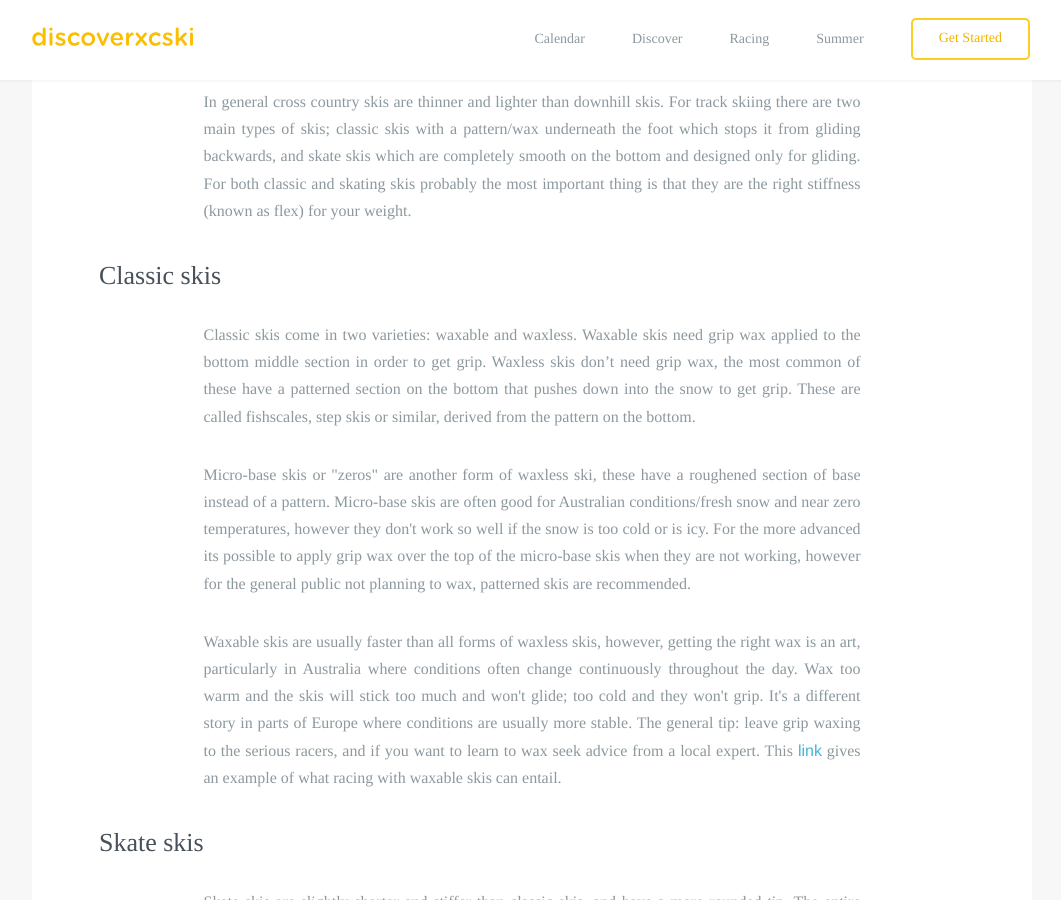
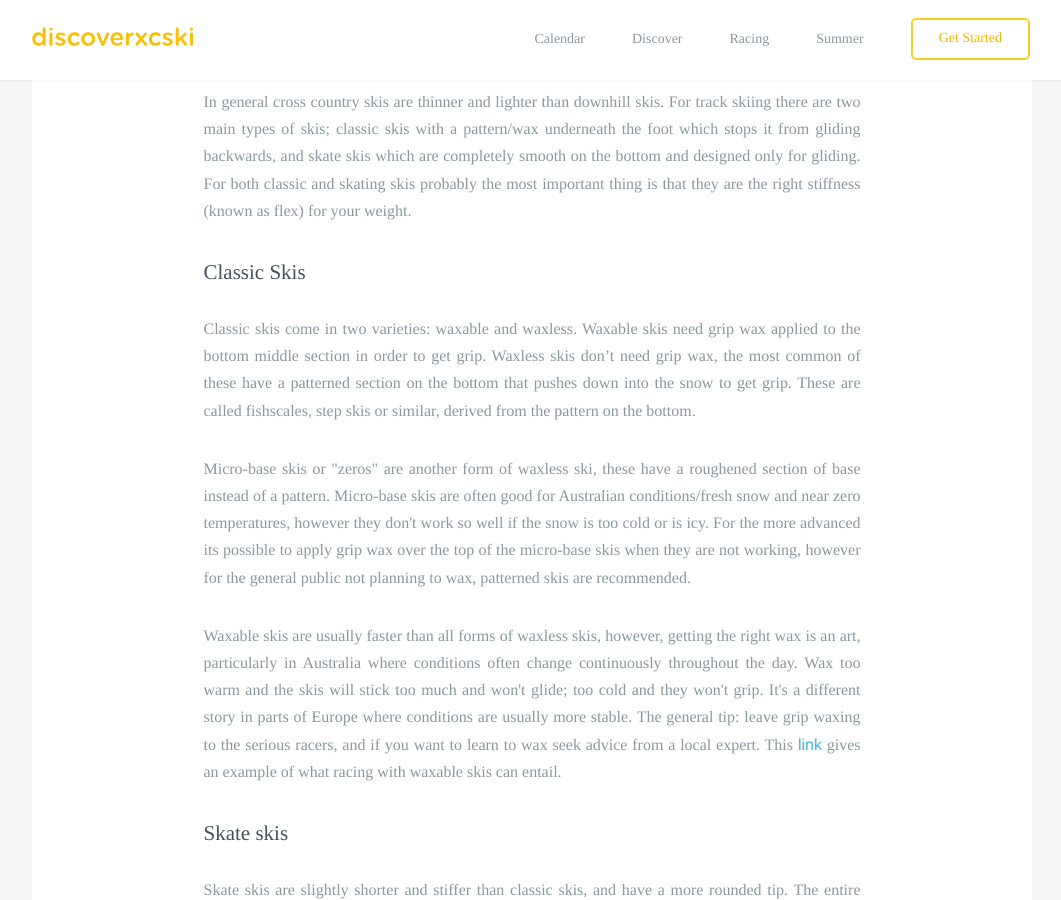
Before and after one commit to robcatto/robcatto.github.io, a Jekyll site: the page built from get-started/equipment/index.html, in a window 1280 px wide and 900 px high, scrolled down 920 px. Shown: the whole window, without its empty margins (108-1169 px from the left). Built offline with Jekyll 4.4.1, drawn with Linux system fonts in a browser that asks for light colours; some web fonts are replaced; Markdown is read by kramdown in place of the engine named in the settings.

Commit message:
Update index.html

```diff
--- a/get-started/equipment/index.html
+++ b/get-started/equipment/index.html
@@ -47,15 +47,16 @@ layout: default
                          <section class="mobile_section">
                     <h3>Skis</h3>
                     <p class="left__aligned--p">In general cross country skis are thinner and lighter than downhill skis.  For track skiing there are two main types of skis; classic skis with a pattern/wax underneath the foot which stops it from gliding backwards, and skate skis which are completely smooth on the bottom and designed only for gliding. For both classic and skating skis probably the most important thing is that they are the right stiffness (known as flex) for your weight.
-                <h3 align=left>Classic skis</h3>
+                <h3 class="heading__aligned--page" style="text-align: left;">Classic Skis</h3>
                     <p class="left__aligned--p">Classic skis come in two varieties: waxable and waxless. Waxable skis need grip wax applied to the bottom middle section in order to get grip. Waxless skis don’t need grip wax, the most common of these have a patterned section on the bottom that pushes down into the snow to get grip. These are called fishscales, step skis or similar, derived from the pattern on the bottom.
                     <p class="left__aligned--p">Micro-base skis or "zeros" are another form of waxless ski, these have a roughened section of base instead of a pattern. Micro-base skis are often good for Australian conditions/fresh snow and near zero temperatures, however they don't work so well if the snow is too cold or is icy. For the more advanced its possible to apply grip wax over the top of the micro-base skis when they are not working, however for the general public not planning to wax, patterned skis are recommended.
                         <p class="left__aligned--p">Waxable skis are usually faster than all forms of waxless skis, however, getting the right wax is an art, particularly in Australia where conditions often change continuously throughout the day. Wax too warm and the skis will stick too much and won't glide; too cold and they won't grip. It's a different story in parts of Europe where conditions are usually more stable. The general tip: leave grip waxing to the serious racers, and if you want to learn to wax seek advice from a local expert. This <a href="http://crosscountryskier.com.au/techniques/classic/2007104186094.htm"target="blank">link</a> gives an example of what racing with waxable skis can entail.</p>
 
-                   <h3 align=left>Skate skis</h3>
+                   <h3 class="heading__aligned--page" style="text-align: left;">Skate skis</h3>
                     <p class="left__aligned--p">Skate skis are slightly shorter and stiffer than classic skis, and have a more rounded tip. The entire base of a skate ski is smooth, designed for optimal glide. Similar to classic skis, skate skis are designed to fit the skier’s weight and height. Skis that are too stiff will dig into the snow at the tip and tails, while soft skis can bottom out when pushing off. For skating skis having a good edge is more important than for classic skis, particular in hard-packed or icy conditions.
                      </p>
-             <h3 class="left__aligned--p">Touring, Backcountry & Telemark Skis</h3>
+
+             <h3 class="heading__aligned--page" style="text-align: left;">Touring, Backcountry & Telemark Skis</h3>
               <p class="left__aligned--p">As you progress from touring skis to backcountry and telemark skis you can forget all the generalisations above about cross country skis being thinner and lighter than downhill skis. Serious telemarkers want fat skis with a capital PH and side-cut to boot. Of course there's a spectrum, depending on the conditions the skis are likely to be used in, and whether the skier will be using a chair-lift or their own steam to get to the top of the hills. Some touring skis and most backcountry and telemark skis have metal edges, which are handy for tackling any icy, hard-packed or chunky conditions. The prime factor in selecting touring skis is that they are stable, as most of the time they will be used on ungroomed and variable snow.
                 <p class="left__aligned--p">This site doesn't profess to be the expert on the backcountry/telemark end of the scale. For more information of what to look for when choosing the right ski, check out <a href="http://www.bogong.com.au/gear/ski.html"target="blank">Bogong Equipment Gear Guide</a> and <a href="http://www.wildernessshop.com.au/html/xc_skis.html"target="blank">Wilderness Shop Ski Guide</a>.
                  </p>
```
